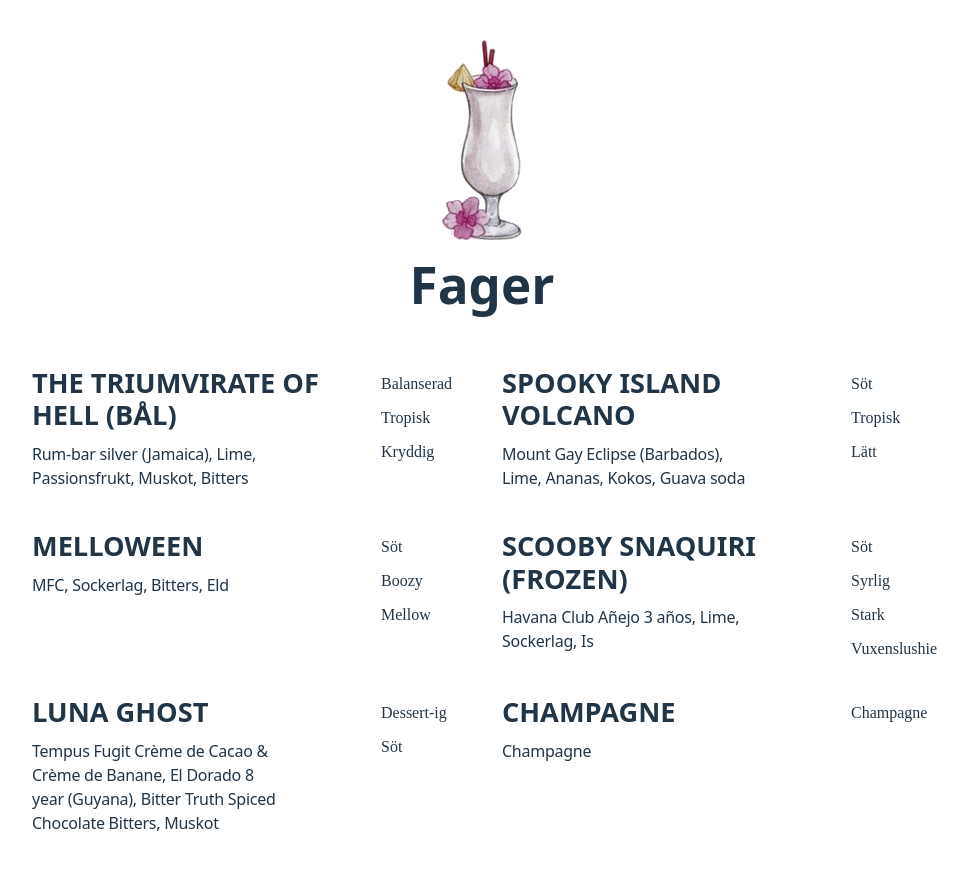
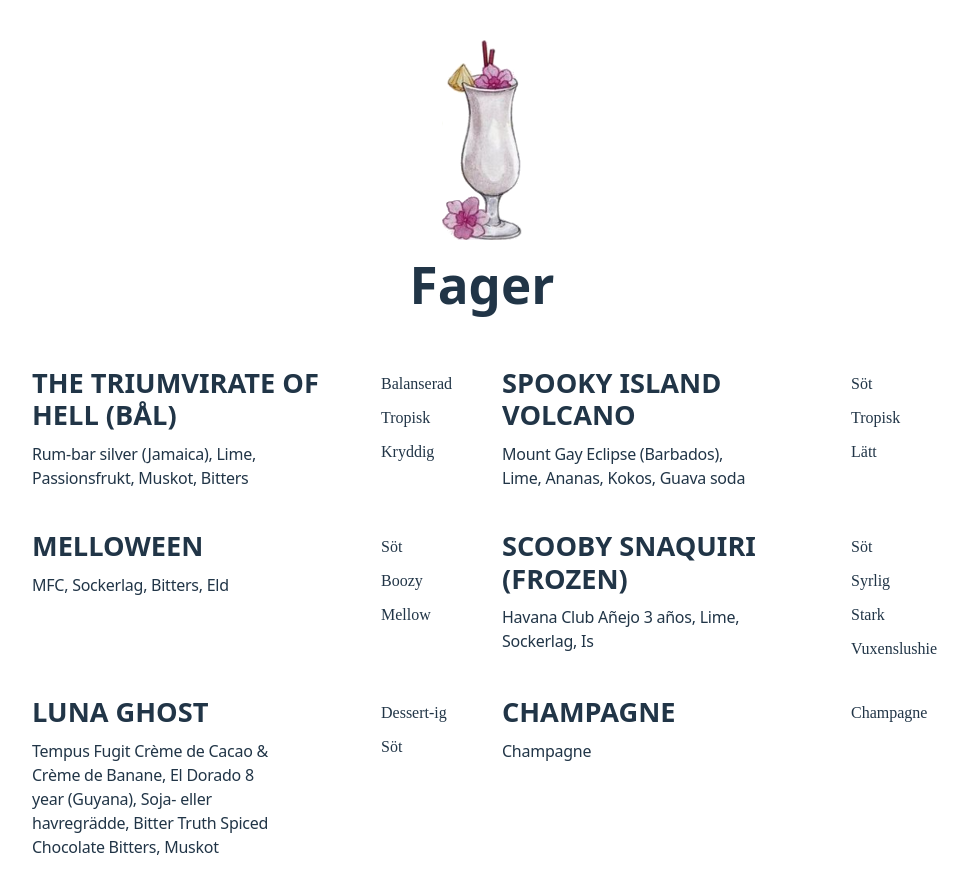
Before and after one commit to JoelYourstone/yourstone.bar, a React (Vite) app: page /fager in a window 1280 px wide. Shown: the top 894 px of the page, without its empty margins (158-1126 px from the left). Built offline with nearby package versions, Linux system fonts and the light colour scheme; a web font is replaced by a local one.

Commit message:
test deploiyment

```diff
--- a/src/drink-lists/fager.ts
+++ b/src/drink-lists/fager.ts
@@ -37,6 +37,7 @@ export const drinks = [
     ingredients: [
       "Tempus Fugit Crème de Cacao & Crème de Banane",
       "El Dorado 8 year (Guyana)",
+      "Soja- eller havregrädde",
       "Bitter Truth Spiced Chocolate Bitters",
       "Muskot",
     ],
```
